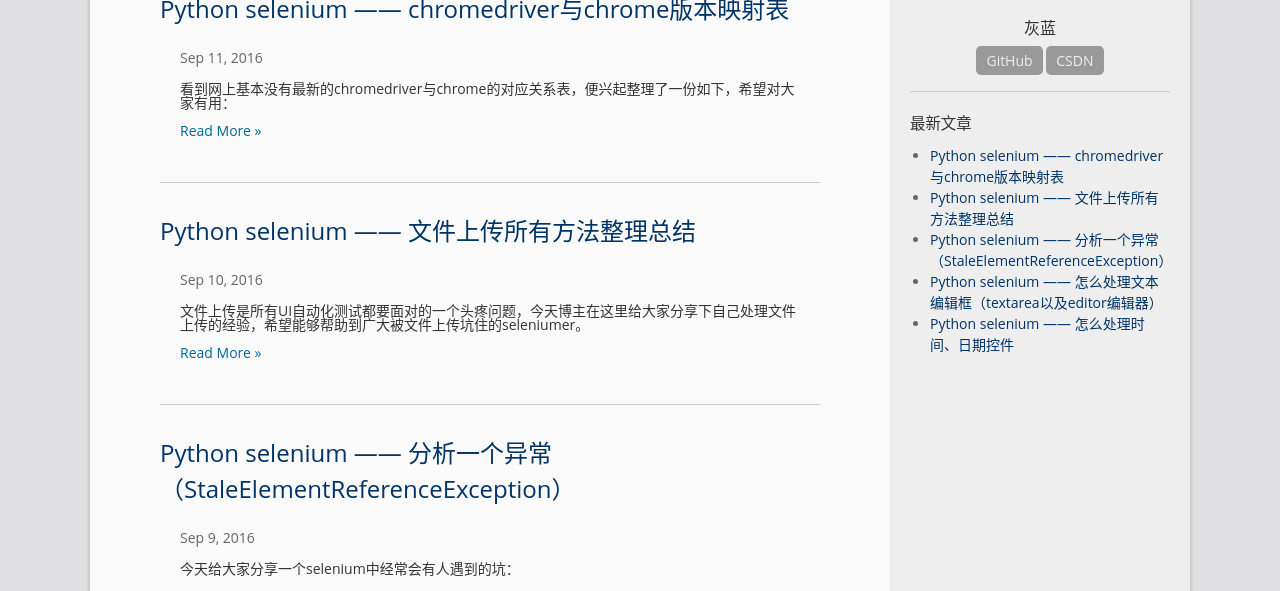
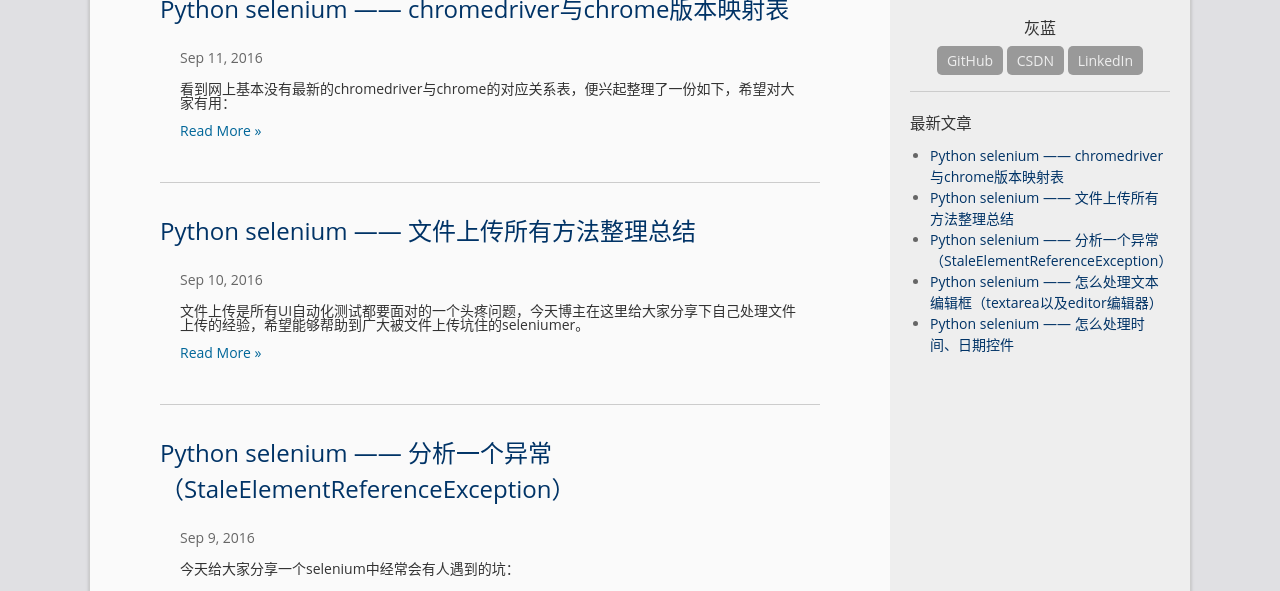
Before and after one commit to huilansame/huilansame.github.io, a Jekyll site: the page built from index.html, in a window 1280 px wide and 900 px high, cut to the strip 309-900 px from the top of the window. Built offline with Jekyll 4.4.1, drawn with Linux system fonts in a browser that asks for light colours; the list of posts is cut into pages by our own code.

Commit message:
增加LinkedIn账号

```diff
--- a/_config.yml
+++ b/_config.yml
@@ -14,6 +14,7 @@ profile: 自动化测试工程师
 #twitter_username: twitter_username
 github_username:  huilansame
 csdn: huilan_same
+linkedin: 欣-张-765348129
 
 # Comment Service (Disqus or 多说)
 #  choose one and un-comment the line to active it
--- a/_includes/sidebar.html
+++ b/_includes/sidebar.html
@@ -15,6 +15,9 @@
     {% if site.csdn %}
     <a href="http://blog.csdn.net/{{ site.csdn }}">CSDN</a>
     {% endif %}
+    {% if site.linkedin %}
+    <a href="https://cn.linkedin.com/in/{{ site.linkedin }}">LinkedIn</a>
+    {% endif %}
   </p>
 </div>
 
```
